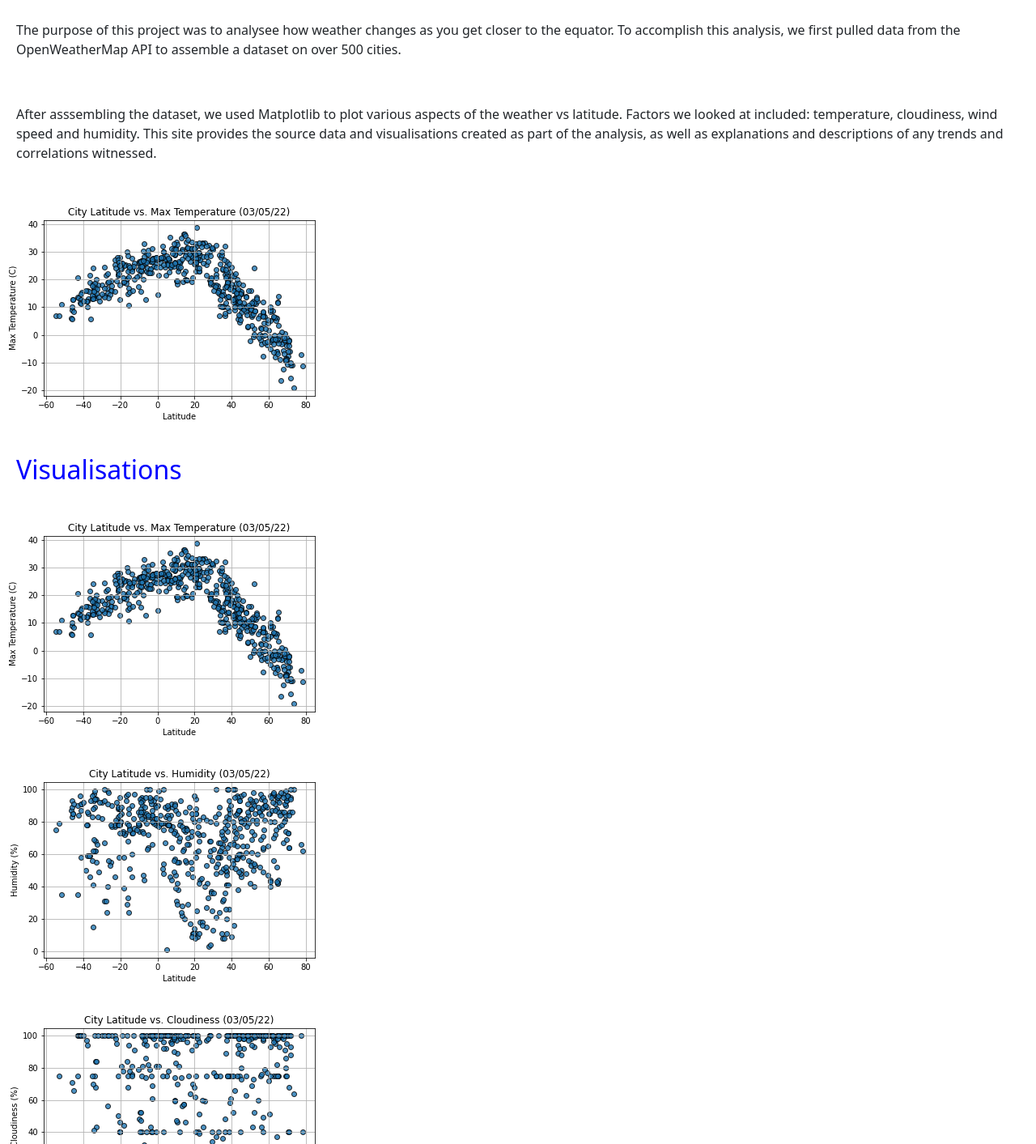
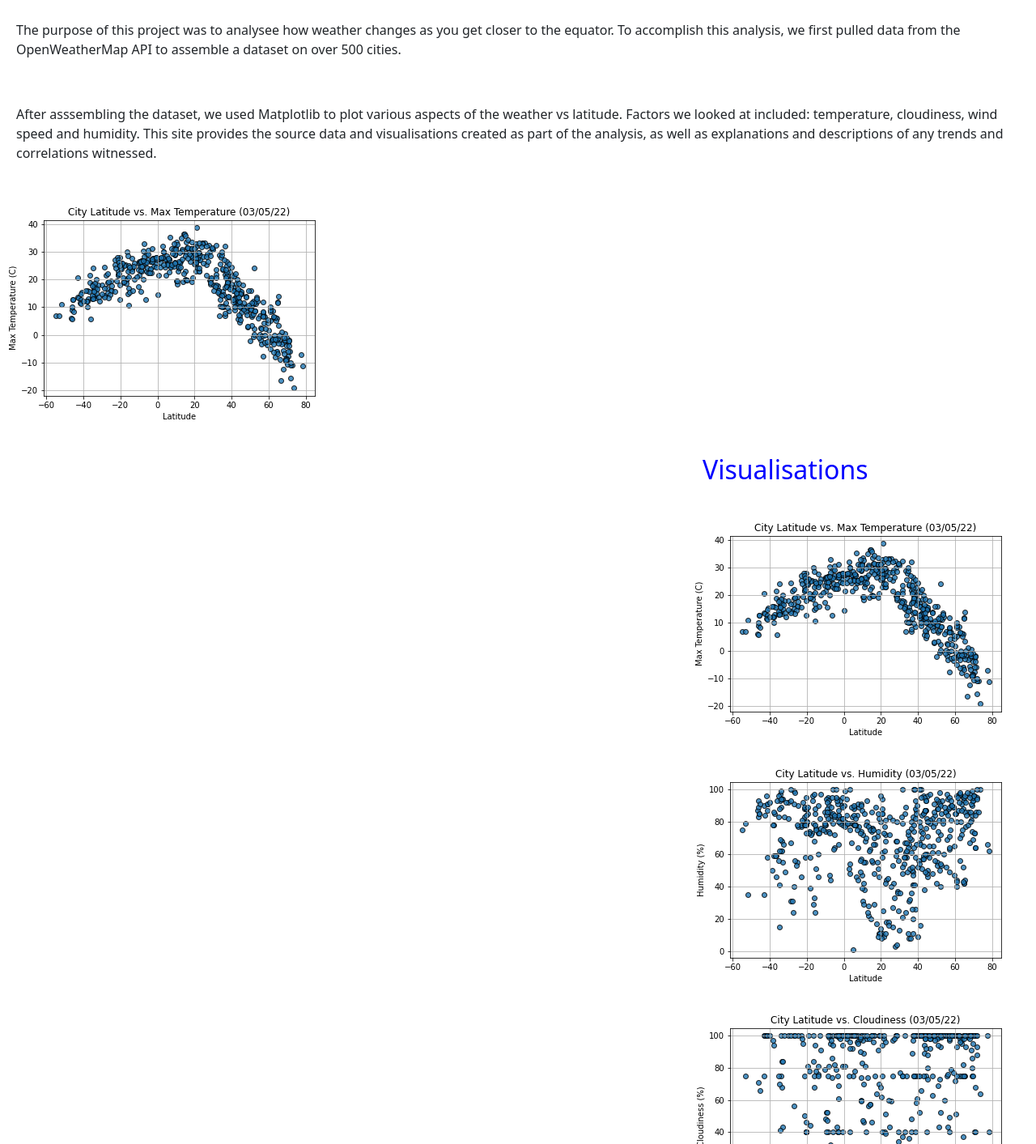
Before and after one commit to DannyBruzz/Web-Design-Challenge, a plain HTML site: page index.html in a window 1280 px wide. Shown: the part 187-1600 px from the top of the page at 81% size. Drawn offline with nearby package versions, Linux system fonts and the light colour scheme.

Commit message:
attempted sidebar

```diff
--- a/index.html
+++ b/index.html
@@ -40,7 +40,7 @@
       </nav>
 </head>
 <body>
-    <div>
+    <div class="main">
         <h1 class="header">Summary: Latitude vs .X</h1>
         <p>The purpose of this project was to analysee how weather changes as you get closer to the equator. To accomplish this analysis, we first pulled data from the OpenWeatherMap API to assemble a dataset on over 500 cities.</p>
         <p>After asssembling the dataset, we used Matplotlib to plot various aspects of the weather vs latitude. Factors we looked at included: temperature, cloudiness, wind speed and humidity. This site provides the source data and visualisations created as part of the analysis, as well as explanations and descriptions of any trends and correlations witnessed.</p>
@@ -50,7 +50,7 @@
     </div>
 
 
-    <div>
+    <div class="sidebar">
         <h2>Visualisations</h2>
         <a target="_blank" href="visualisations\lat_temp.html">
             <figure>
--- a/style.css
+++ b/style.css
@@ -9,6 +9,13 @@ h2 {
     padding: 20px;
 }
 
+.sidebar{
+    float:right;
+}
+
+.main {
+    float:left;
+}
 p {
     padding: 20px;
 }
```
